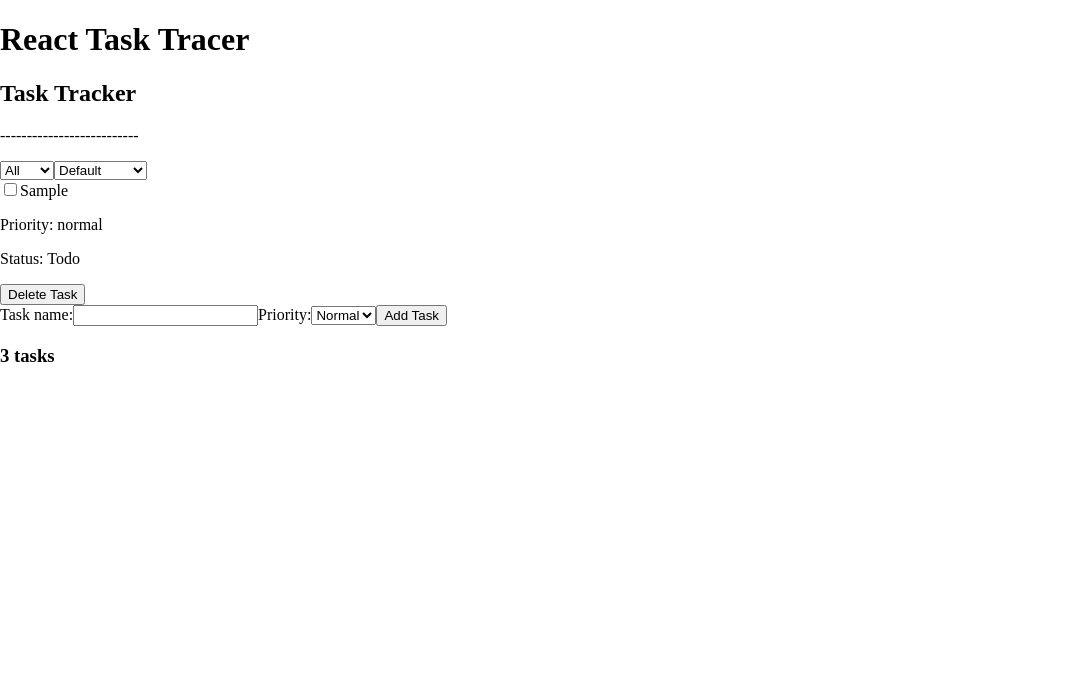
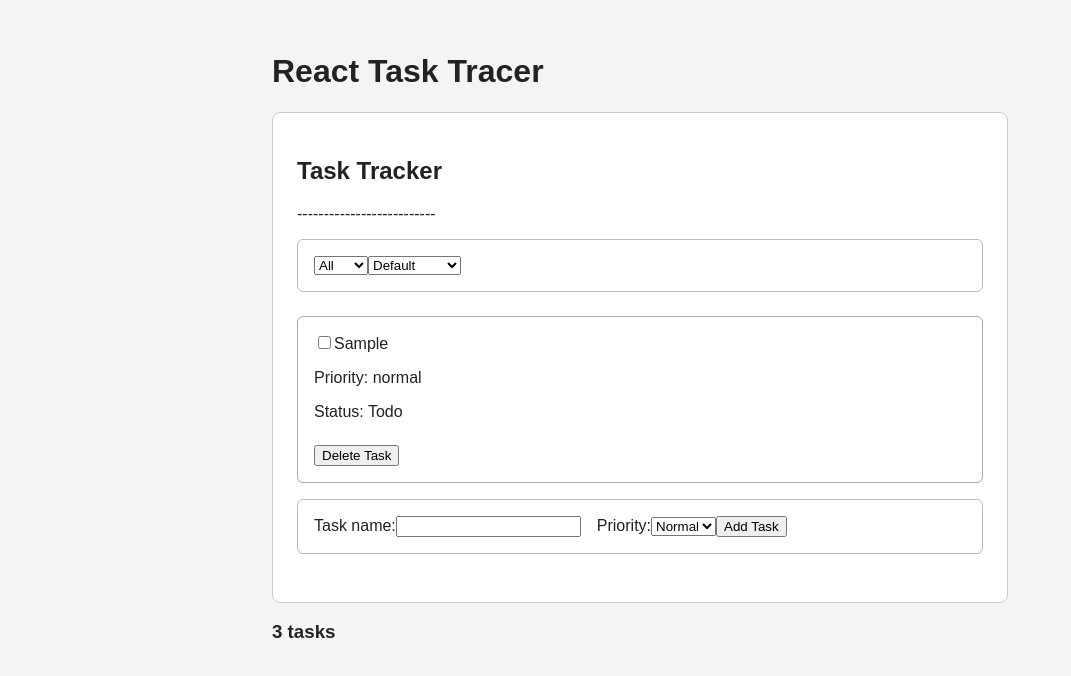
Before and after one commit to JesseVahlfors/react-task-tracker, a React (Vite) app: page / in a window 1280 px wide. Both pictures are taken after typing "Sample" into the empty fields and a click on the button "Add Task". Shown: the top 676 px of the page, without its empty margins (0-1071 px from the left). Built offline with nearby package versions, Linux system fonts and the light colour scheme; no server answers.

Commit message:
Add styling and class names to task-related components for improved layout

```diff
--- a/src/App.css
+++ b/src/App.css
@@ -0,0 +1,47 @@
+body {
+  font-family: Arial, sans-serif;
+  background: #f4f4f4;
+  color: #222;
+}
+
+#root {
+  max-width: 800px;
+  margin: 0 auto;
+  padding: 2rem;
+}
+
+.task-list {
+  background: white;
+  padding: 1.5rem;
+  border: 1px solid #ccc;
+  border-radius: 8px;
+}
+
+.task-form,
+.task-controls {
+  margin-bottom: 1.5rem;
+  padding: 1rem;
+  border: 1px solid #bbb;
+  border-radius: 6px;
+}
+
+.task {
+  margin-bottom: 1rem;
+  padding: 1rem;
+  border: 1px solid #aaa;
+  border-radius: 6px;
+}
+
+.task:last-child {
+  margin-bottom: 0;
+}
+
+.task label,
+.task-form label,
+.task-controls label {
+  margin-right: 1rem;
+}
+
+.task button {
+  margin-top: 0.5rem;
+}
--- a/src/components/Task.jsx
+++ b/src/components/Task.jsx
@@ -1,6 +1,6 @@
 function Task({ id, title, priority, completed, onToggle, onDelete }) {
   return (
-    <div>
+    <div className="task">
       <input
         type="checkbox"
         id={id}
--- a/src/components/TaskControls.jsx
+++ b/src/components/TaskControls.jsx
@@ -1,6 +1,6 @@
 function TaskControls({ filter, sortOrder, onFilterChange, onSortChange }) {
   return (
-    <div>
+    <div className="task-controls">
       <select
         value={filter}
         onChange={(event) => onFilterChange(event.target.value)}
--- a/src/components/TaskForm.jsx
+++ b/src/components/TaskForm.jsx
@@ -21,7 +21,7 @@ function TaskForm({ onAdd }) {
   }
 
   return (
-    <form onSubmit={handleSubmit}>
+    <form onSubmit={handleSubmit} className="task-form">
       <label>
         Task name:
         <input
--- a/src/components/TaskList.jsx
+++ b/src/components/TaskList.jsx
@@ -72,7 +72,7 @@ function TaskList() {
   }, []);
 
   return (
-    <div>
+    <div className="task-list">
       <h2>Task Tracker</h2>
 
       <p>--------------------------</p>
```
Also changed, not shown: src/App.jsx (+6 -7 lines).
